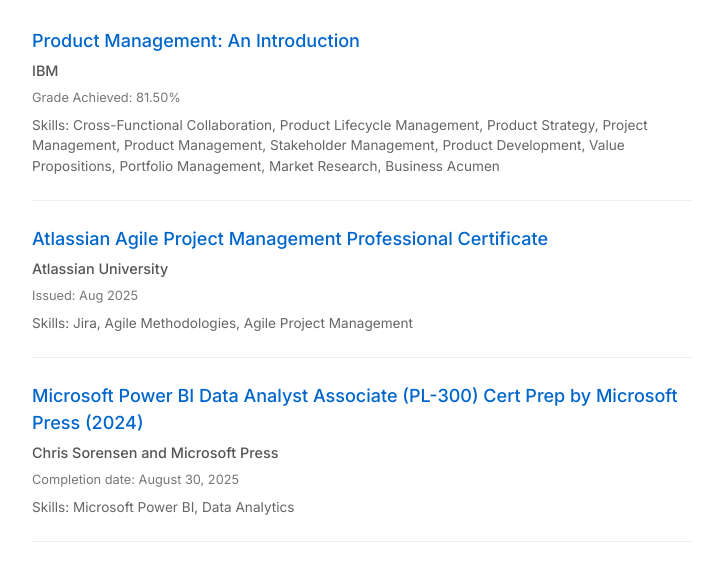
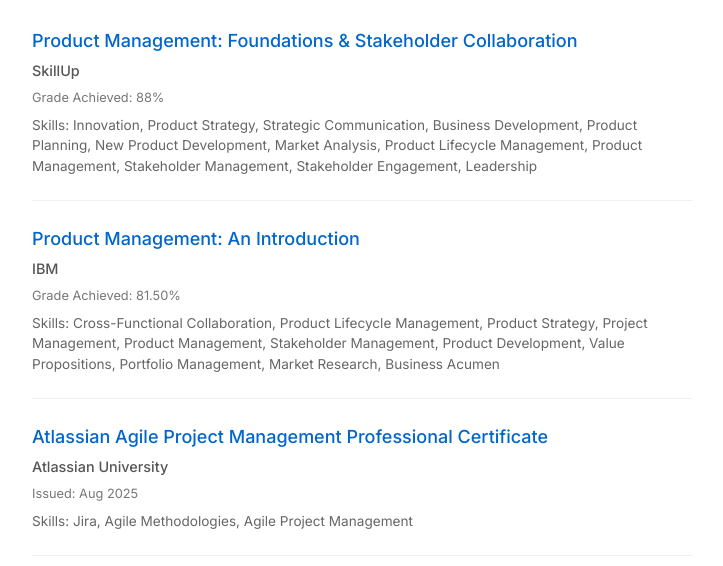
Before and after one commit to FahimMuntashir/certs.fahimmuntashir.com, a plain HTML site: page index.html in a window 1280 px wide. Shown: the part 154-720 px from the top of the page, without its empty margins (278-1001 px from the left). Drawn offline with Linux system fonts and the light colour scheme.

Commit message:
added new courses certs

```diff
--- a/index.html
+++ b/index.html
@@ -23,6 +23,24 @@
         <div class="certification">
           <h2>
             <a
+              href="https://coursera.org/share/39fb91293e48aa6b0f55807ac71e2642"
+              target="_blank"
+            >
+              Product Management: Foundations & Stakeholder Collaboration</a
+            >
+          </h2>
+          <p class="issuer">SkillUp</p>
+          <p class="date">Grade Achieved: 88%</p>
+          <p class="skills">
+            Skills: Innovation, Product Strategy, Strategic Communication,
+            Business Development, Product Planning, New Product Development,
+            Market Analysis, Product Lifecycle Management, Product Management,
+            Stakeholder Management, Stakeholder Engagement, Leadership
+          </p>
+        </div>
+        <div class="certification">
+          <h2>
+            <a
               href="https://coursera.org/share/5c5a3b64afd3369d66fe61d6403b1339"
               target="_blank"
             >
@@ -32,17 +50,10 @@
           <p class="issuer">IBM</p>
           <p class="date">Grade Achieved: 81.50%</p>
           <p class="skills">
-            Skills: Cross-Functional Collaboration,
-Product Lifecycle Management,
-Product Strategy,
-Project Management,
-Product Management,
-Stakeholder Management,
-Product Development,
-Value Propositions,
-Portfolio Management,
-Market Research,
-Business Acumen
+            Skills: Cross-Functional Collaboration, Product Lifecycle
+            Management, Product Strategy, Project Management, Product
+            Management, Stakeholder Management, Product Development, Value
+            Propositions, Portfolio Management, Market Research, Business Acumen
           </p>
         </div>
         <div class="certification">
@@ -67,14 +78,13 @@
               href="https://www.linkedin.com/learning/certificates/51043a5ffc9c3bc9e67ee3315813aacc7eb8582f43472c31c5504b4dd48604db"
               target="_blank"
             >
-              Microsoft Power BI Data Analyst Associate (PL-300) Cert Prep by Microsoft Press (2024)</a
+              Microsoft Power BI Data Analyst Associate (PL-300) Cert Prep by
+              Microsoft Press (2024)</a
             >
           </h2>
           <p class="issuer">Chris Sorensen and Microsoft Press</p>
           <p class="date">Completion date: August 30, 2025</p>
-          <p class="skills">
-            Skills: Microsoft Power BI, Data Analytics
-          </p>
+          <p class="skills">Skills: Microsoft Power BI, Data Analytics</p>
         </div>
 
         <div class="certification">
```
Also changed, not shown: 1 other file.
